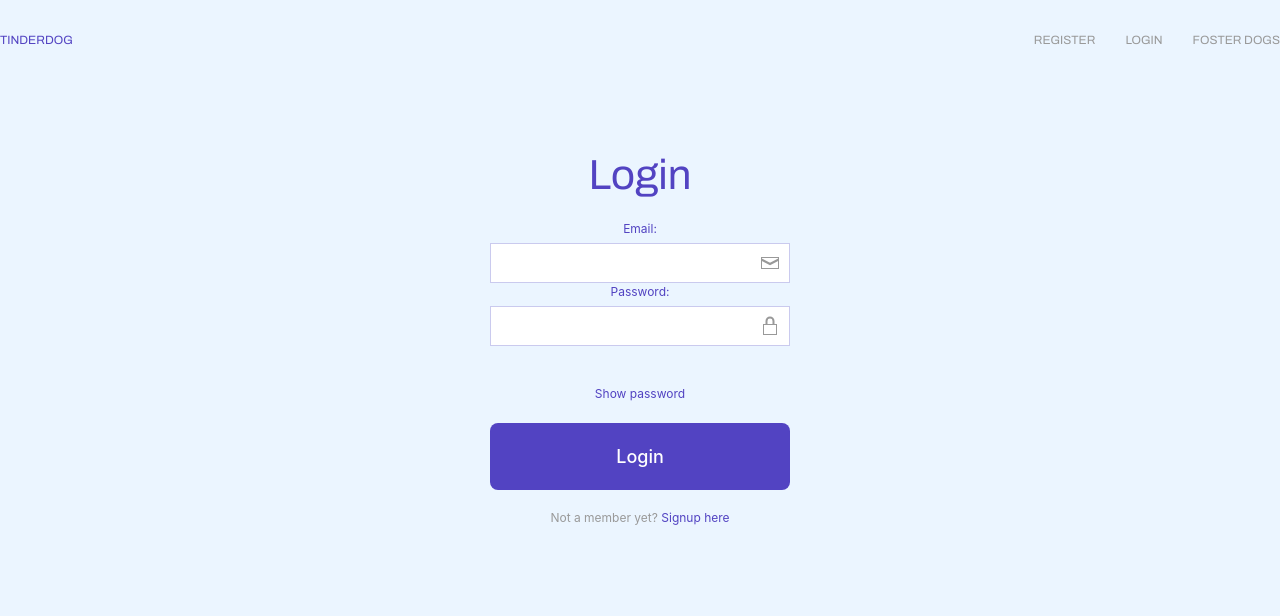
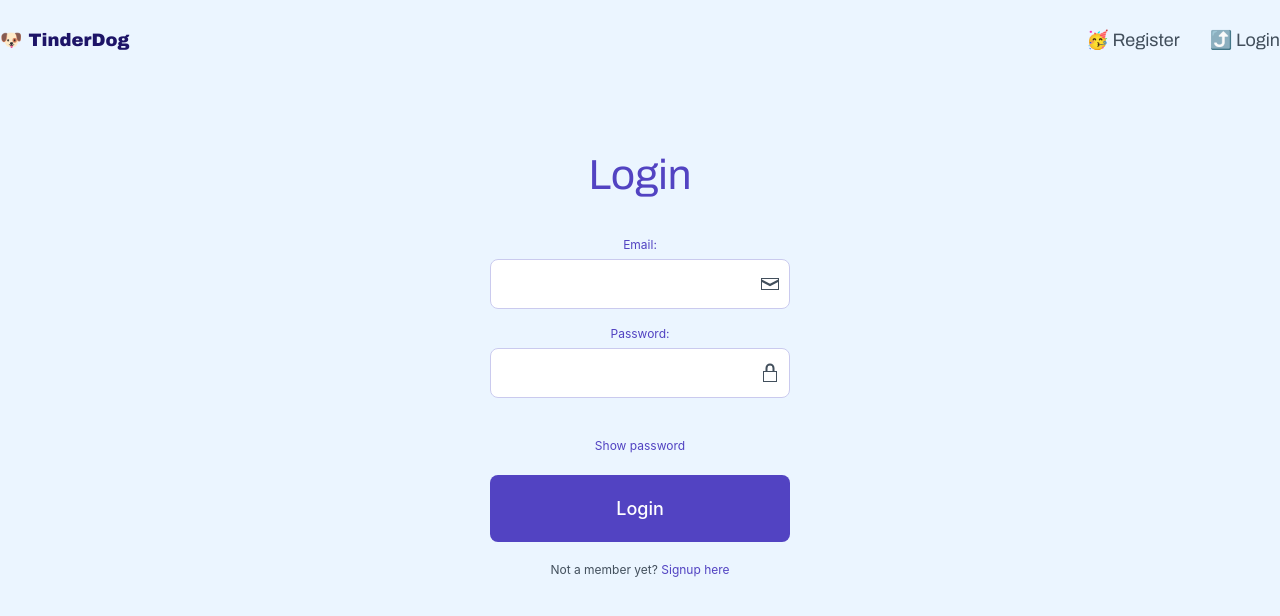
Before and after one commit to gladysaj/tinderdog, a React (Create React App) app: page /login in a window 1280 px wide. Shown: the top 616 px of the page. Built offline with nearby package versions, Linux system fonts and the light colour scheme.

Commit message:
edits to nav styles. login redirect to dog

```diff
--- a/src/components/AuthForm/index.js
+++ b/src/components/AuthForm/index.js
@@ -34,7 +34,7 @@ class AuthForm extends Component {
 
     // return the service depending on the pathname
     const action = isLogin ? login : signup;
-    const nextRoute = isLogin ? "/" : "login";
+    const nextRoute = isLogin ? "/foster/5ec3330e27cd000c7db3fec7" : "login";
 
     // convert credentials to string and save in local storage
     action(data)
--- a/src/components/FosterDogs/index.js
+++ b/src/components/FosterDogs/index.js
@@ -54,7 +54,7 @@ class FosterDogs extends Component {
   render() {
     return (
       <section>
-        <h1 className="uk-margin-medium-top uk-text-bold uk-text-secondary">
+        <h1 className="uk-margin-medium-top uk-text-bold uk-text-primary">
           Adopt a Dog
         </h1>
         {/* this needs to be populated dynamically with DB */}
--- a/src/components/NavBar/index.js
+++ b/src/components/NavBar/index.js
@@ -5,14 +5,13 @@ const NavBar = () => (
   <nav className="uk-navbar-container" uk-navbar="true">
     <div className="uk-navbar-left">
         <ul className="uk-navbar-nav">
-            <li className="uk-active"><Link to="/">TinderDog</Link></li>
+            <li className="uk-active"><Link to="/">🐶 TinderDog</Link></li>
         </ul>
     </div>
     <div className="uk-navbar-right">
         <ul className="uk-navbar-nav">
-            <li><Link to="/signup">Register</Link></li>
-            <li><Link to="/login">Login</Link></li>
-            <li><Link to="/foster/5ec3330e27cd000c7db3fec7">Foster Dogs</Link></li>
+            <li><Link to="/signup">🥳 Register</Link></li>
+            <li><Link to="/login">⤴️ Login</Link></li>
         </ul>
     </div>
 </nav>
--- a/src/theme/Custom.scss
+++ b/src/theme/Custom.scss
@@ -18,7 +18,7 @@ $global-small-font-size: 0.75rem !default; // 14px
 // Color
 $global-color: #000 !default;
 $global-emphasis-color: #5243c2;
-$global-muted-color: #999 !default;
+$global-muted-color: #424f5c !default;
 $global-link-color: #1e87f0 !default;
 $global-link-hover-color: #0f6ecd !default;
 
@@ -127,7 +127,8 @@ html {
     margin: 0 1.5rem;
 }
 
-.floating-action:hover {
+.floating-action:hover,
+.floating-action:focus {
     background-color: #fff;
 }
 
@@ -140,3 +141,27 @@ svg polyline {
 .floating-action:first-child .uk-icon svg polyline {
     stroke: $global-danger-background !important;
 }
+
+// Navbar
+
+.uk-navbar-nav li a {
+    font-size: $global-xmedium-font-size;
+    text-transform: none;
+}
+
+.uk-navbar-left ul li a {
+    font-size: $global-xmedium-font-size;
+    font-family: 'Archivo Black';
+    color: $global-secondary-background !important;
+}
+
+// Inputs
+
+input.uk-input {
+    padding: 1.5rem;
+    border-radius: 8px;
+}
+
+.uk-form-label {
+    margin-top: 1rem;
+}
```
